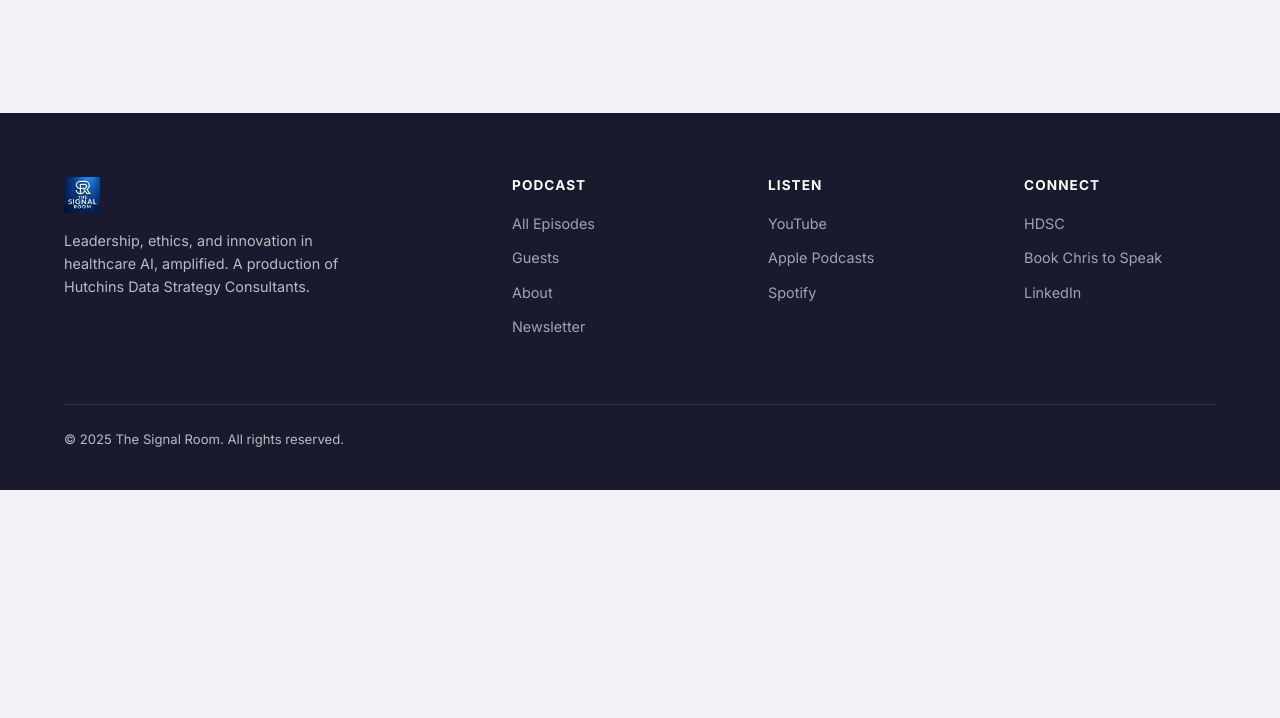
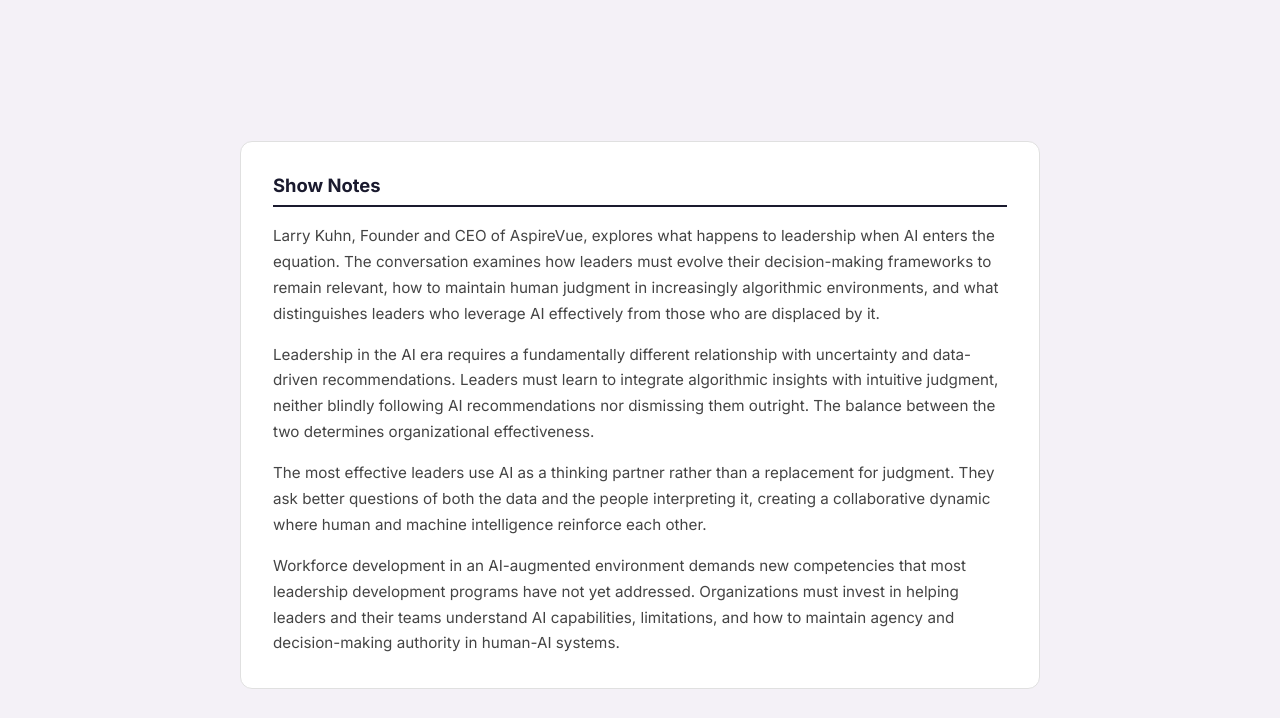
Before and after one commit to Chrishutusa1/signalroom-site, a plain HTML site: page episodes/healthcare-ai-not-one-size-fits-all.html in a window 1280 px wide. Shown: the part 1058-1776 px from the top of the page. Before the commit the page ends 1548 px from the top, so only its background shows below. Drawn offline with Linux system fonts and the light colour scheme.

Commit message:
Fix Ep4: add BZ player, show notes, fix hero guest for Larry Kuhn

```diff
--- a/episodes/healthcare-ai-not-one-size-fits-all.html
+++ b/episodes/healthcare-ai-not-one-size-fits-all.html
@@ -7,7 +7,7 @@
   <meta name="description" content="Healthcare AI requires nuanced, context-specific approaches rather than one-size-fits-all solutions.">
   <link rel="icon" href="../assets/logos/sr-logo-purple.jpg" type="image/jpeg">
   <meta property="og:type" content="article">
-  <meta property="og:title" content="Healthcare AI is Not One-Size-Fits-All with Ritu Chakrawarty">
+  <meta property="og:title" content="The Human-AI Leadership Equation with Larry Kuhn">
   <meta property="og:description" content="Healthcare AI requires nuanced, context-specific approaches rather than one-size-fits-all solutions.">
   <meta property="og:image" content="https://img.youtube.com/vi/maxresdefault.jpg">
   <meta property="og:url" content="https://signalroompodcast.com/episodes/healthcare-ai-not-one-size-fits-all.html">
@@ -61,6 +61,9 @@
                             <span style="color: #666; font-size: 0.85rem;">November 19, 2025</span>
                             <span style="color: #666; font-size: 0.85rem;">30 min</span>
                         </div>
+                        <div style="max-width: 800px; margin: 1rem auto;">
+                            <div id="buzzsprout-small-player-18216015"></div><script type="text/javascript" charset="utf-8" src="https://www.buzzsprout.com/2550733/18216015.js?container_id=buzzsprout-small-player-18216015&player=small"></script>
+                        </div>
                         <h2 style="margin: 0 0 0.5rem; font-size: 1.2rem; color: #1a1a2e;">The Human-AI Leadership Equation</h2>
                         <p style="margin: 0 0 1rem; color: #555; font-size: 0.95rem; font-style: italic;">with Larry Kuhn</p>
                         <p style="margin: 0; color: #444; font-size: 0.9rem; line-height: 1.6;">Larry Kuhn, Founder and CEO of AspireVue, explores what happens to leadership when AI enters the equation. The conversation examines how leaders must evolve their decision-making frameworks to remain relevant, how to maintain human judgment in increasingly algorithmic environments, and what distingu...</p>
@@ -69,7 +72,14 @@
     </div>
   </section>
 
-  <footer class="footer">
+
+                        <div class="show-notes-section" style="max-width: 800px; margin: 1.5rem auto 2rem; padding: 2rem; background: #fff; border-radius: 12px; border: 1px solid #e0e0e0;">
+                            <h3 style="margin: 0 0 1rem; font-size: 1.15rem; color: #1a1a2e; border-bottom: 2px solid #1a1a2e; padding-bottom: 0.5rem;">Show Notes</h3>
+                            <div style="color: #444; font-size: 0.95rem; line-height: 1.7;">
+                                <p>Larry Kuhn, Founder and CEO of AspireVue, explores what happens to leadership when AI enters the equation. The conversation examines how leaders must evolve their decision-making frameworks to remain relevant, how to maintain human judgment in increasingly algorithmic environments, and what distinguishes leaders who leverage AI effectively from those who are displaced by it.</p><p>Leadership in the AI era requires a fundamentally different relationship with uncertainty and data-driven recommendations. Leaders must learn to integrate algorithmic insights with intuitive judgment, neither blindly following AI recommendations nor dismissing them outright. The balance between the two determines organizational effectiveness.</p><p>The most effective leaders use AI as a thinking partner rather than a replacement for judgment. They ask better questions of both the data and the people interpreting it, creating a collaborative dynamic where human and machine intelligence reinforce each other.</p><p>Workforce development in an AI-augmented environment demands new competencies that most leadership development programs have not yet addressed. Organizations must invest in helping leaders and their teams understand AI capabilities, limitations, and how to maintain agency and decision-making authority in human-AI systems.</p>
+                            </div>
+                        </div>
+<footer class="footer">
     <div class="container">
       <div class="footer-grid">
         <div class="footer-brand">
```
